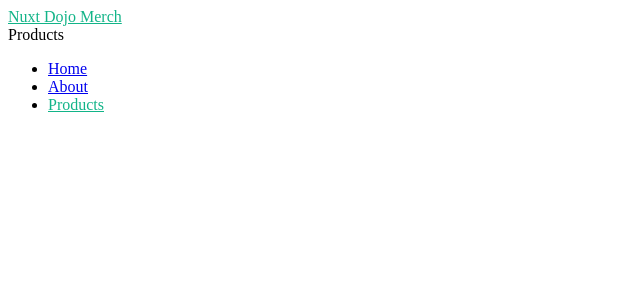
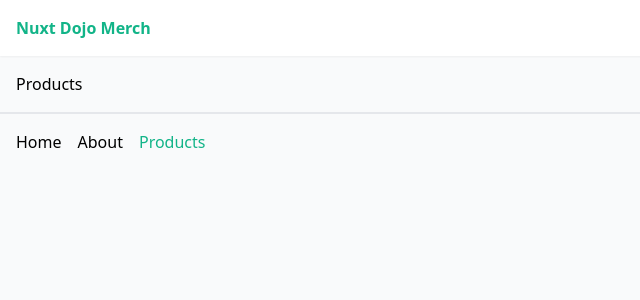
Before and after one commit to Kasaklalita/learning-nuxt, a Nuxt app: page /products in a window 1280 px wide. Shown: the top 300 px of the page, without its empty margins (0-640 px from the left). Built offline with nearby package versions, Linux system fonts and the light colour scheme.

Commit message:
Adding tailwind css

```diff
--- /dev/null
+++ b/assets/css/tailwind.css
@@ -0,0 +1,13 @@
+@tailwind base;
+@tailwind components;
+@tailwind utilities;
+
+body {
+  @apply bg-gray-50;
+}
+
+@layer components {
+  .btn {
+    @apply bg-[#12b488] text-white px-3 py-2 rounded-md text-sm;
+  }
+}
--- a/layouts/default.vue
+++ b/layouts/default.vue
@@ -1,16 +1,16 @@
 <template>
   <div>
-    <header>
-      <nav>
-        <NuxtLink to="/">Nuxt Dojo</NuxtLink>
-        <ul>
+    <header class="shadow-sm bg-white">
+      <nav class="container mx-auto p-4 flex justify-between">
+        <NuxtLink to="/" class="font-bold">Nuxt Dojo</NuxtLink>
+        <ul class="flex gap-4">
           <li><NuxtLink to="/">Home</NuxtLink></li>
           <li><NuxtLink to="/about">About</NuxtLink></li>
-          <li><NuxtLink to="/products">Products</NuxtLink></li>
+          <li><NuxtLink to="/products" class="btn">Products</NuxtLink></li>
         </ul>
       </nav>
     </header>
-    <div><slot /></div>
+    <div class="container mx-auto p-4"><slot /></div>
   </div>
 </template>
 
--- a/layouts/products.vue
+++ b/layouts/products.vue
@@ -1,13 +1,13 @@
 <template>
   <div>
-    <header>
-      <nav>
-        <NuxtLink to="/products">Nuxt Dojo Merch</NuxtLink>
+    <header class="shadow-sm bg-white">
+      <nav class="container mx-auto p-4">
+        <NuxtLink to="/products" class="font-bold">Nuxt Dojo Merch</NuxtLink>
       </nav>
     </header>
-    <div><slot /></div>
-    <footer>
-      <ul>
+    <div class="coniainer mx-auto p-4"><slot /></div>
+    <footer class="container mx-auto p-4 flex justify-between border-t-2">
+      <ul class="flex gap-4">
         <li><NuxtLink to="/">Home</NuxtLink></li>
         <li><NuxtLink to="/about">About</NuxtLink></li>
         <li><NuxtLink to="/products">Products</NuxtLink></li>
--- a/nuxt.config.ts
+++ b/nuxt.config.ts
@@ -1,4 +1,4 @@
 // https://nuxt.com/docs/api/configuration/nuxt-config
 export default defineNuxtConfig({
-
-})
+  modules: ["@nuxtjs/tailwindcss"],
+});
--- a/package.json
+++ b/package.json
@@ -8,6 +8,7 @@
     "postinstall": "nuxt prepare"
   },
   "devDependencies": {
+    "@nuxtjs/tailwindcss": "^6.4.1",
     "nuxt": "^3.2.2"
   }
 }
```
Also changed, not shown: 1 other file (tests, documents, lock files or other folders).
